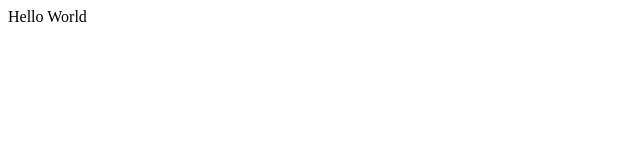
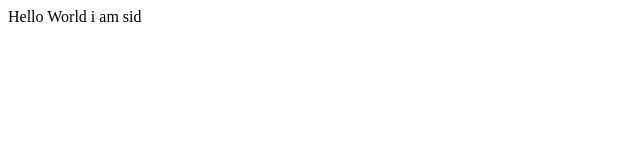
Before and after one commit to siddharthisrani/practise, a plain HTML site: page index.html in a window 1280 px wide. Shown: the full height of the page, 0-640 px from the left. Drawn offline with Linux system fonts and the light colour scheme.

Commit message:
practice

```diff
--- a/index.html
+++ b/index.html
@@ -6,6 +6,6 @@
     <title>Document</title>
 </head>
 <body>
-    Hello World
+    Hello World i am sid
 </body>
 </html>
```
